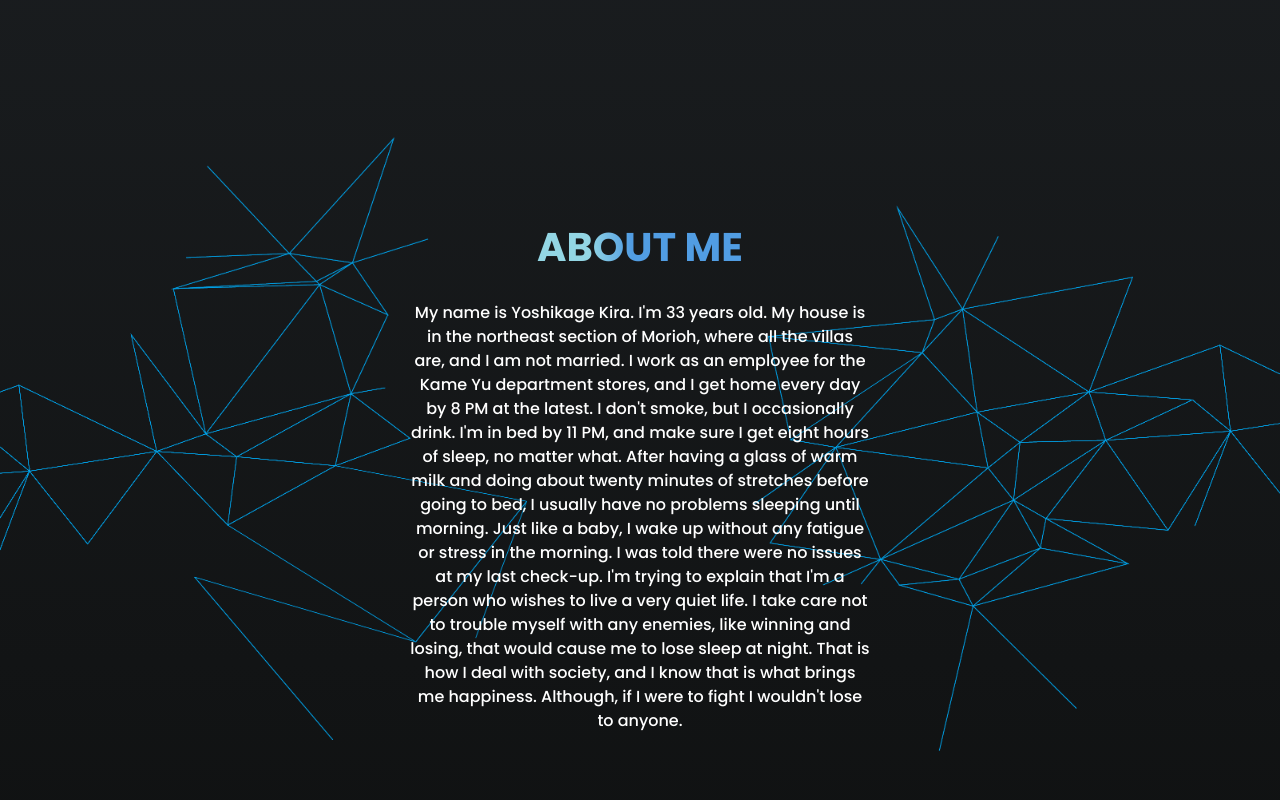
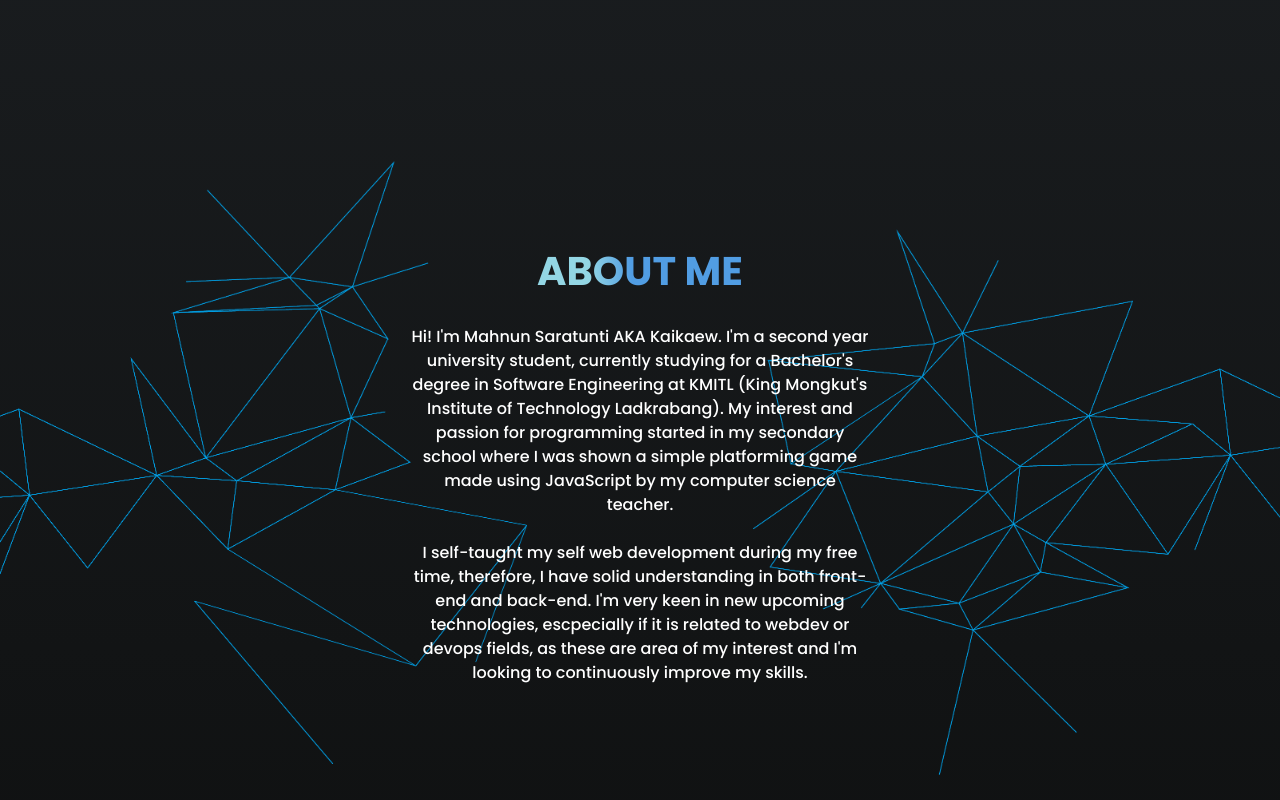
Before and after one commit to kaikaew13/portfolio, a React (Vite) app: page / in a window 1280 px wide. Shown: the part 780-1580 px from the top of the page. Built offline with nearby package versions, Linux system fonts and the light colour scheme; what tailwindcss-animation-delay would draw is missing.

Commit message:
replace dummy text to real one in About section

```diff
--- a/src/components/About.jsx
+++ b/src/components/About.jsx
@@ -36,12 +36,16 @@
           mb-6  w-fit mx-auto opacity-0 ${inView ? ' animate-fade-in' : ''}`}>
           About Me
         </div>
-        <div
-          className={`text-secondary paragraph mx-auto ss:max-w-[460px]
-        max-w-[300px]  text-center opacity-0 animation-delay-500
-        ${inView ? ' animate-fade-in' : ''}`}>
-          {about}
-        </div>
+        {about.map((paragraph, index) => (
+          <div
+            key={index}
+            className={`text-secondary paragraph mx-auto ss:max-w-[460px]
+         max-w-[300px]  text-center opacity-0 animation-delay-500
+         ${inView ? ' animate-fade-in' : ''}
+         ${index === about.length - 1 ? '' : 'mb-6'}`}>
+            {paragraph}
+          </div>
+        ))}
       </div>
     </section>
   );
--- a/src/components/Hero.jsx
+++ b/src/components/Hero.jsx
@@ -1,6 +1,7 @@
 import React from 'react';
 
 import { hero_bg, hero_bg_phone } from '../assets';
+import Button from './Button';
 
 const Hero = () => {
   return (
@@ -32,10 +33,10 @@
           Mahnun.
         </h1>
         <h3
-          className=' font-poppins font-bold ss:text-[32px] text-[28px]
+          className=' font-poppins font-bold ss:text-[23px] text-[20px] mb-6
         leading-[48px] text-secondary shadow-sm ss:w-[425px] ss:max-w-[425px]
         ss:text-start text-center mx-0 opacity-0 animation-delay-2000 animate-fade-in'>
-          A Software Engineering student at KMITL.
+          A Software Engineering student looking for an internship.
         </h3>
       </div>
     </section>
--- a/src/constants/index.js
+++ b/src/constants/index.js
@@ -30,21 +30,23 @@
   },
 ];
 
-export const about = `
-My name is Yoshikage Kira. I'm 33 years old. My house is in the
-northeast section of Morioh, where all the villas are, and I am not married.
-I work as an employee for the Kame Yu department stores, and I get home
-every day by 8 PM at the latest. I don't smoke, but I occasionally drink.
-I'm in bed by 11 PM, and make sure I get eight hours of sleep, no matter what.
-After having a glass of warm milk and doing about twenty minutes of stretches
-before going to bed, I usually have no problems sleeping until morning.
-Just like a baby, I wake up without any fatigue or stress in the morning.
-I was told there were no issues at my last check-up. I'm trying to explain
-that I'm a person who wishes to live a very quiet life. I take care not to
-trouble myself with any enemies, like winning and losing, that would cause me
-to lose sleep at night. That is how I deal with society, and I know that
-is what brings me happiness. Although, if I were to fight I wouldn't lose to anyone.
-`;
+export const about = [
+  `
+  Hi! I'm Mahnun Saratunti AKA Kaikaew. I'm a second year university
+  student, currently studying for a Bachelor's degree in Software
+  Engineering at KMITL (King Mongkut's Institute of Technology Ladkrabang).
+  My interest and passion for programming started in my secondary school
+  where I was shown a simple platforming game made using JavaScript by
+  my computer science teacher.
+  `,
+  `
+  I self-taught my self web development during my free time, therefore,
+  I have solid understanding in both front-end and back-end.
+  I'm very keen in new upcoming technologies, escpecially if it is related
+  to webdev or devops fields, as these are area of my interest and
+  I'm looking to continuously improve my skills.
+  `,
+];
 
 export const projects = [
   {
```
